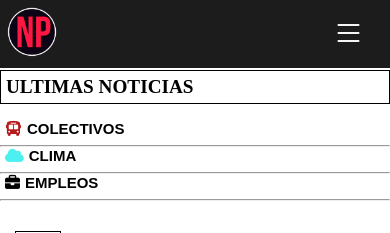
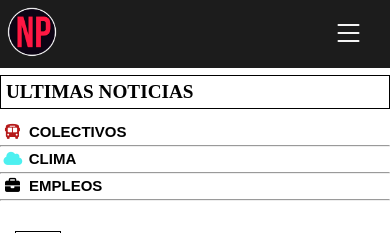
Before and after one commit to BriiaanB/Inter-Wock-Page, a PHP site: page / in a window 390 px wide. Shown: the top 233 px of the page. Run offline with PHP 8.4, Linux system fonts and the light colour scheme; some libraries are stand-ins or nearby versions; some web fonts are replaced.

Commit message:
Update index.css

```diff
--- a/css/index.css
+++ b/css/index.css
@@ -86,7 +86,7 @@ header {
 
 .encabezado {
    position: relative;
-   top: -70px;
+   top: -65px;
 }
 
 .seccion-secundaria {
@@ -108,12 +108,29 @@ header {
    padding: 0 30px 0 0;
 }
 
+.colectivo {
+   padding-left: 10px;
+}
+
+.empleos {
+   padding-right: 10px;
+}
+
 .colectivo i {
    color: #b61a1a;
 }
 
 .clima i {
    color: rgb(77, 240, 240);
+}
+
+.colectivo, .clima, .empleos {
+   position: relative;
+   top: 2.5px;
+}
+
+.linea {
+   display: none;
 }
 
 .seccion-secundaria div i {
@@ -267,11 +291,37 @@ article i {
       padding-left: 5px;
    }
    .encabezado {
-      top: -120px;
+      top: -115px;
    }
    body {
       padding-top: 160px;
    }
+   .linea {
+      display: block;
+   }
+      .seccion-secundaria div {
+         font-size: 15px;
+      }
+   .colectivo i {
+         margin-right: 2px;
+         position: relative;
+         left: -1px;
+      }
+
+   .clima i {
+         position: relative;
+         left: -1.5px;
+      }
+   .empleos i {
+         margin-right: 4px;
+         position: relative;
+      }
+}
+
+@media screen and (max-width: 360px) {
+   .seccion-principal__articulos {
+         min-width: 200px;
+      }
 }
 
 @media screen and (max-width: 340px) {
```
Also changed, not shown: other parts of css/index.css (+22 -15 lines).
